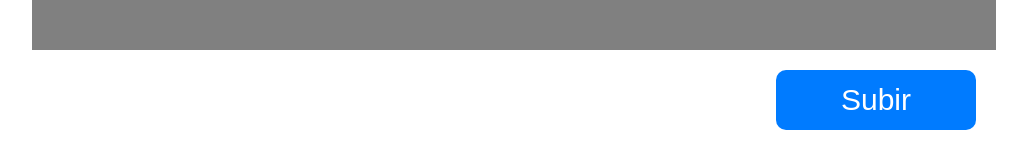
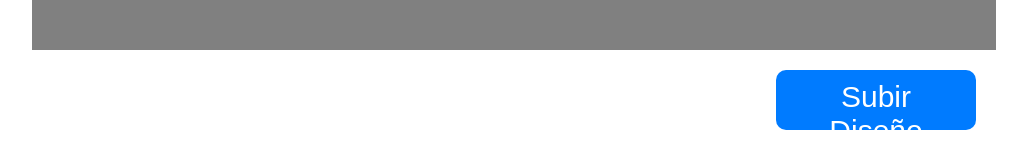
Before and after one commit to Orhugo/Front-Eco3DPrint, a React app: page / in a window 1280 px wide. Shown: the part 280-448 px from the top of the page, without its empty margins (126-1153 px from the left). Built offline with nearby package versions, Linux system fonts and the light colour scheme; the HTML template or start-up script is replaced by a standard one.

Commit message:
Mejorado mensaje del botón
Es una prueba para ver si se suben bien los archivos

```diff
--- a/src/SubirArchivo.jsx
+++ b/src/SubirArchivo.jsx
@@ -11,7 +11,7 @@ function SubirArchivo() {
         </div>
       </div>
       <div className="containerBtnSubir">
-        <button className="btnSubir">Subir</button>
+        <button className="btnSubir">Subir Diseño</button>
       </div>
     </div>
   );
```
